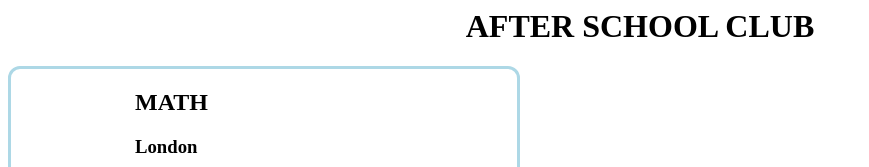
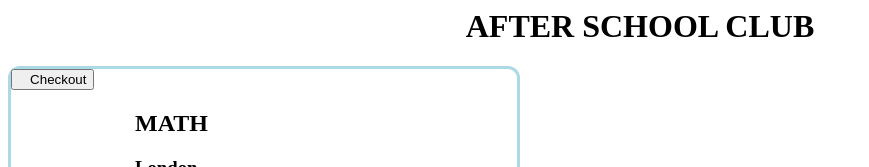
Before and after one commit to Beryl-18/VuejsGroupProject, a plain HTML site: page PetDepot.html in a window 1280 px wide. Shown: the top 167 px of the page, without its empty margins (0-869 px from the left). Drawn offline with nearby package versions, Linux system fonts and the light colour scheme.

Commit message:
Added checkout button

```diff
--- a/PetDepot.html
+++ b/PetDepot.html
@@ -27,6 +27,7 @@
         </header>
 
         <div id="app" style="border-style: solid; width: 40%; border-radius: 12px; border-color: lightblue;" >
+            <button v-on:click="showCheckout">{{ cartItemCount }}&nbsp<span class="fa fa-shopping-cart" >&nbsp Checkout</span></button>
             <div class="column" >
                 <div class="row">
                 <figure>
```
